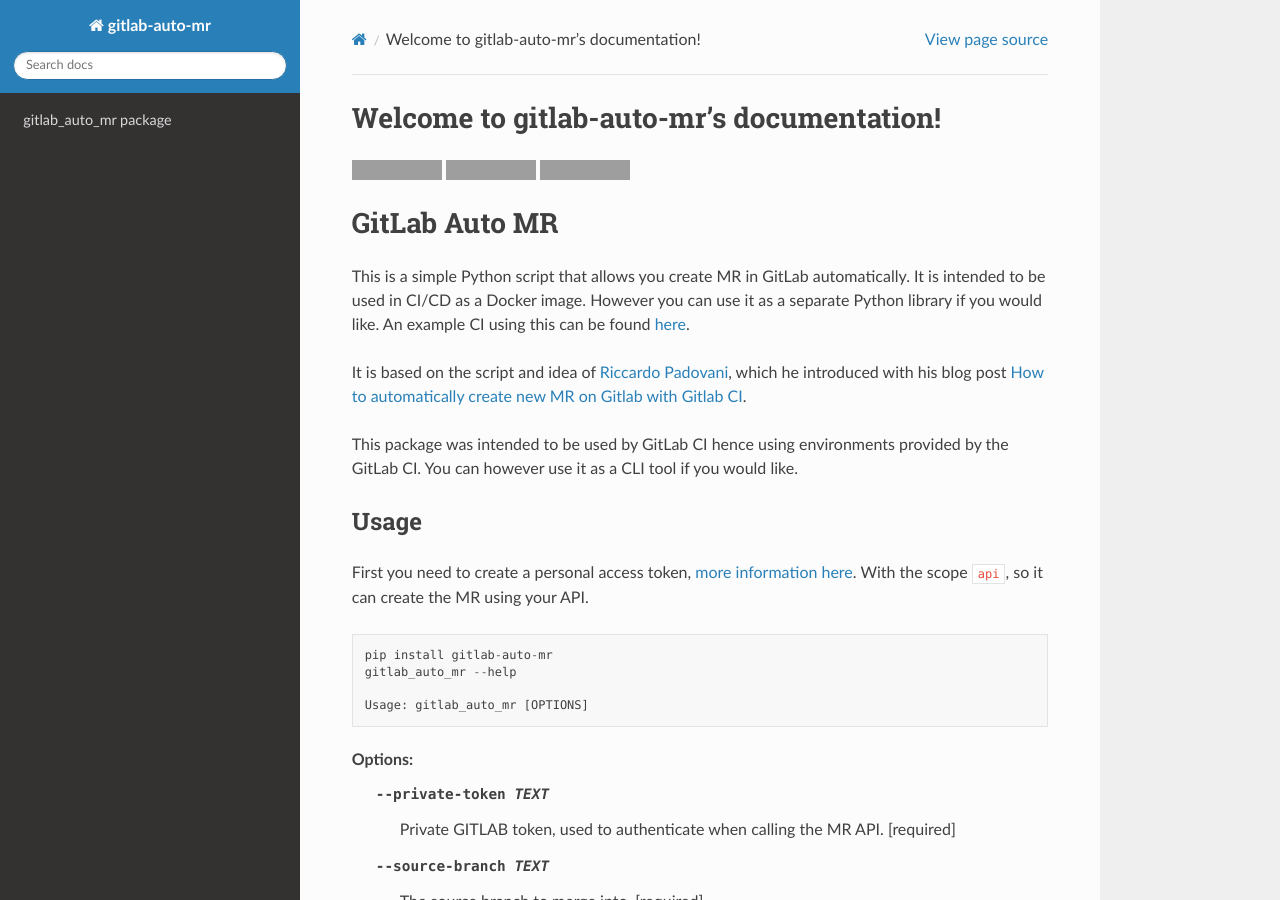
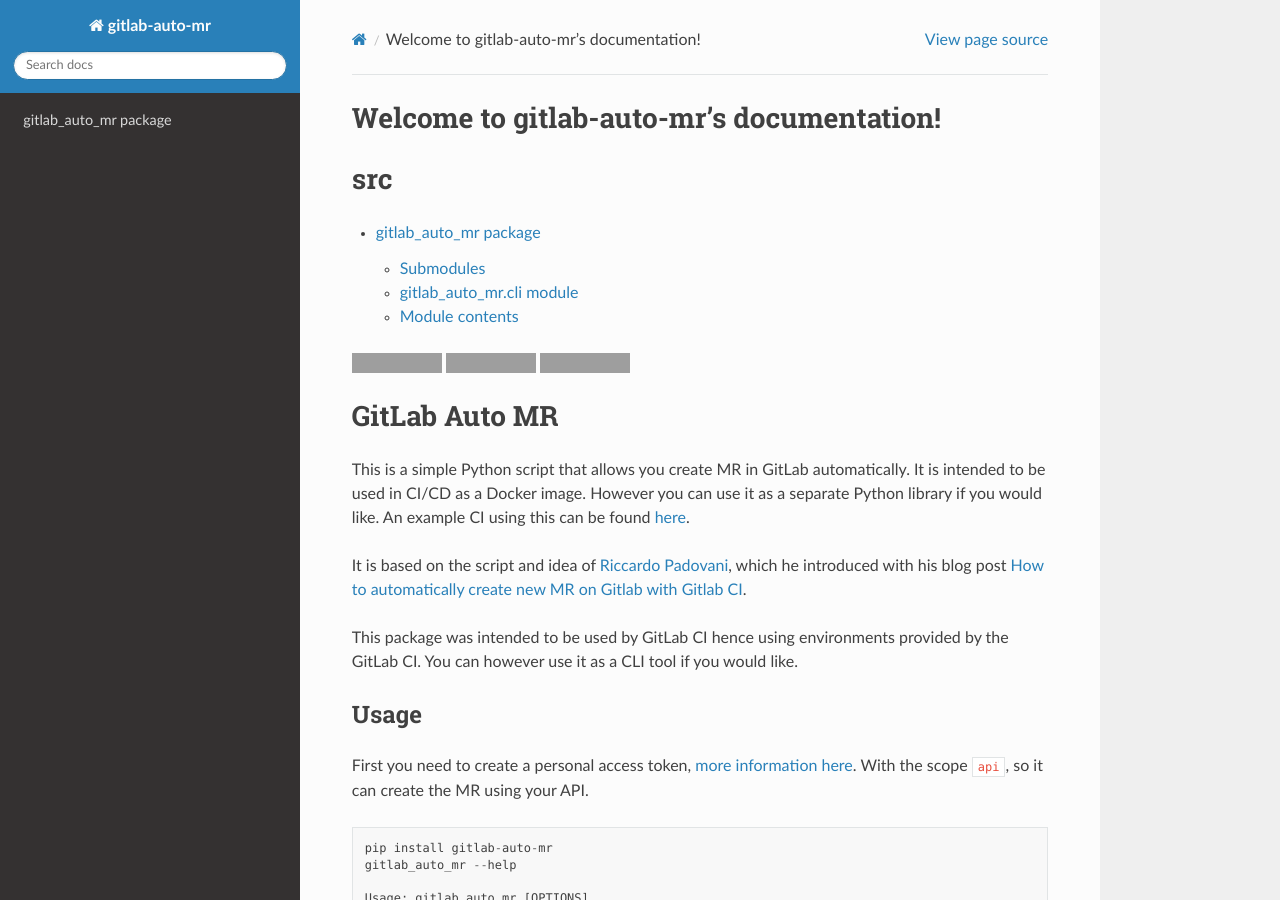
Before and after one commit to hmajid2301/gitlab-auto-mr, a Sphinx documentation site: the page built from docs/source/index.rst, in a window 1280 px wide and 900 px high. Built offline with Sphinx 7.4.7 and the Read the Docs theme 2.0.0, drawn with Linux system fonts in a browser that asks for light colours; some of the changed text lies outside the part shown; grey boxes are pictures that could not be loaded.

Commit message:
:pencil2: Changed ordering of Sphinx Docs
Changed ordering of the two Sphinx docs,
API first then README.

```diff
--- a/docs/source/index.rst
+++ b/docs/source/index.rst
@@ -10,8 +10,8 @@
    :maxdepth: 2
    :caption: Contents:
 
+.. include:: modules.rst
 .. include:: ../../README.rst
-.. include:: modules.rst
 
 
 Indices and tables
```
